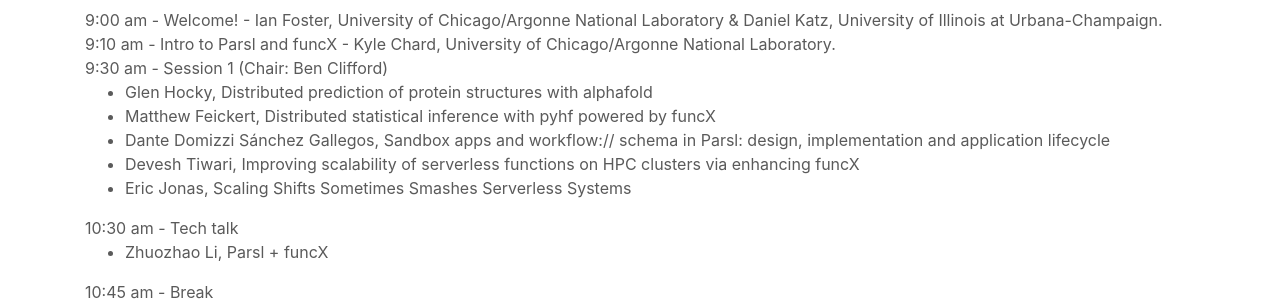
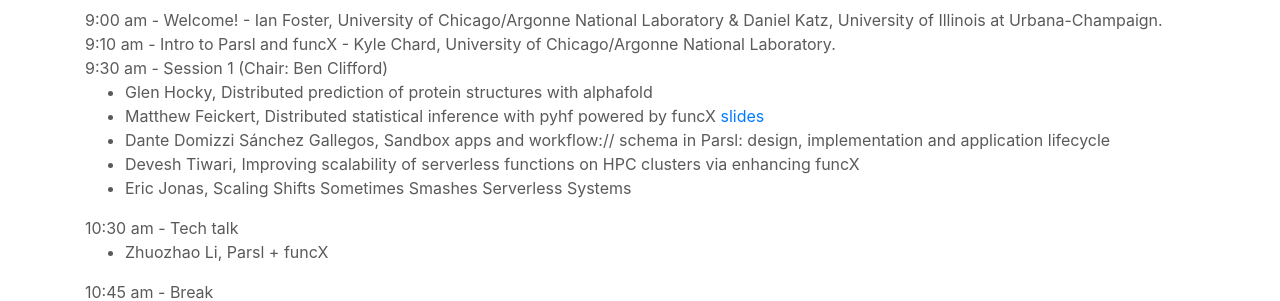
Before and after one commit to Parsl/parsl.github.io, a Jekyll site: the page built from parslfest2021.html, in a window 1280 px wide and 900 px high, scrolled down 544 px. Shown: the part 154-455 px from the top of the window. Built offline with Jekyll 4.4.1, drawn with Linux system fonts in a browser that asks for light colours.

Commit message:
Update parslfest2021.html

```diff
--- a/parslfest2021.html
+++ b/parslfest2021.html
@@ -42,7 +42,7 @@
       9:30 am - Session 1 (Chair: Ben Clifford)
       <ul>
  		<li>Glen Hocky, Distributed prediction of protein structures with alphafold </li>
-  		<li>Matthew Feickert, Distributed statistical inference with pyhf powered by funcX</li>
+  		<li>Matthew Feickert, Distributed statistical inference with pyhf powered by funcX <a href='parslfest2021-files/feickert-pyhf.pdf'>slides</a></li>
 		<li>Dante Domizzi Sánchez Gallegos, Sandbox apps and workflow:// schema in Parsl: design, implementation and application lifecycle</li>
 		<li>Devesh Tiwari, Improving scalability of serverless functions on HPC clusters via enhancing funcX</li>
       	        <li>Eric Jonas, Scaling Shifts Sometimes Smashes Serverless Systems</li>
```
